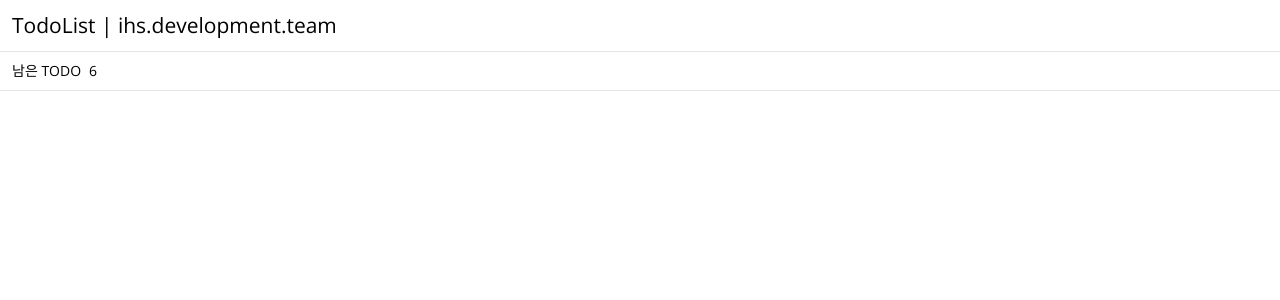
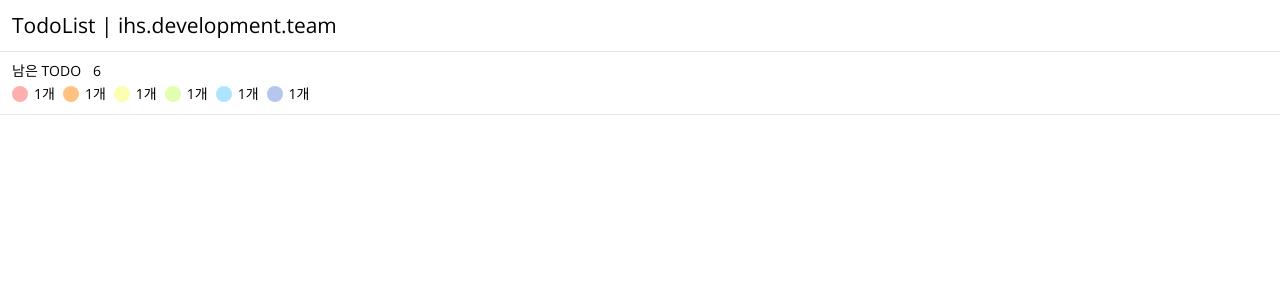
Before and after one commit to SmileRush/edu-frontend-todo, a Next.js app: page / in a window 1280 px wide. Shown: the top 300 px of the page. Built offline with nearby package versions, Linux system fonts and the light colour scheme.

Commit message:
#6 Find the number of TODO List by Colors

```diff
--- /dev/null
+++ b/components/TodoList/countTodoNumberByColors1.ts
@@ -0,0 +1,44 @@
+import { IProps } from '.'
+
+export const countTodoNumberByColors1 = ({ todos }: IProps) => {
+  let red = 0
+  let orange = 0
+  let yellow = 0
+  let green = 0
+  let blue = 0
+  let navy = 0
+
+  todos.forEach((todo) => {
+    switch (todo.color) {
+      case 'red':
+        red += 1
+        break;
+      case 'orange':
+        orange += 1
+        break;
+      case 'yellow':
+        yellow += 1
+        break;
+      case 'green':
+        green += 1
+        break;
+      case 'blue':
+        blue += 1
+        break;
+      case 'navy':
+        navy += 1
+        break;
+      default:
+        break;
+    }
+  })
+
+  return {
+    red,
+    orange,
+    yellow,
+    green,
+    blue,
+    navy,
+  }
+}
--- /dev/null
+++ b/components/TodoList/countTodoNumberByColors2.ts
@@ -0,0 +1,34 @@
+import { IProps } from '.'
+
+type ObjectIndexType = {
+  [key: string]: number | undefined
+}
+
+export const countTodoNumberByColors2 = ({ todos }: IProps) => {
+  const colors: ObjectIndexType = {}
+
+  todos.forEach((todo) => {
+    const value = colors[todo.color]
+    if (!value) {
+      // 존재하지 않던 key라면
+      colors[`${todo.color}`] = 1
+    } else {
+      // 존재하는 key라면
+      colors[`${todo.color}`] = value + 1
+    }
+  })
+
+  return colors
+}
+
+/*
+ * JavaScript에서 Object에 대괄호 표기법을 사용하면,
+ * 객체의 Property에 접근할 수 있다.
+ * colors[`${todo.color}`]는 undefined 이거나, 새로 넣어준 number일 것이다.
+ * 따라서 ObjectIndexType 타입에 [key]의 값으로 number | undefined라는 타입을 지정해주었다.
+ * ObjectIndexType 타입을 colors 객체에 지정해주지 않으면, 대괄호 표기법을 사용할 때 타입에러가 나온다.
+ * 각 투두 아이템에 대하여 색상이 없다면, 색상의 값을 1로,
+ * 색상이 이미 있다면 1을 더해주도록 했다.
+ * 이렇게 해서 색상의 값을 구할 수 있었다.
+ * 이렇게 얻은 Todo 색상의 개수들을 가지고 Styling 해본다.
+*/
--- a/components/TodoList/index.tsx
+++ b/components/TodoList/index.tsx
@@ -1,35 +1,90 @@
-import React from 'react';
-import styled from 'styled-components';
-import palette from '../../styles/palette';
-import { TodoListType } from '../../types/todo';
+import React from 'react'
+import styled from 'styled-components'
+import palette from '../../styles/palette'
+import { TodoListType } from '../../types/todo'
+import { countTodoNumberByColors2 } from './countTodoNumberByColors2'
 
 const Container = styled.div`
   width: 100%;
 
+  .todo-num {
+    margin-left: 12px;
+  }
+
   .todo-list-header {
     padding: 12px;
+    position: relative;
     border-bottom: 1px solid ${palette.gray};
 
     .todo-list-last-todo {
       font-size: 14px;
+      margin: 0 0 8px;
       span {
-        margin-left: 8px;
+        margin-left: 12px;
+      }
+    }
+
+    .todo-list-header-colors {
+      display: flex;
+
+      .todo-list-header-color-num {
+        display: flex;
+        margin-right: 8px;
+        p {
+          font-size: 14px;
+          line-height: 16px;
+          margin: 0;
+          margin-left: 6px;
+        }
+
+        .todo-list-header-round-color {
+          width: 16px;
+          height: 16px;
+          border-radius: 50%;
+        }
       }
     }
   }
+  .bg-blue {
+    background-color: ${palette.blue};
+  }
+  .bg-green {
+    background-color: ${palette.green};
+  }
+  .bg-navy {
+    background-color: ${palette.navy};
+  }
+  .bg-orange {
+    background-color: ${palette.orange};
+  }
+  .bg-red {
+    background-color: ${palette.red};
+  }
+  .bg-yellow {
+    background-color: ${palette.yellow};
+  }
 `
 
-interface IProps {
+export interface IProps {
   todos: TodoListType[]
 }
 
 const TodoList: React.FC<IProps> = ({ todos }) => {
+  const todoColorNums = countTodoNumberByColors2({ todos })
   return (
     <Container>
       <div className='todo-list-header'>
         <p className='todo-list-last-todo'>
           남은 TODO<span>{todos.length}</span>
         </p>
+        <div className='todo-list-header-colors'>
+          {Object.keys(todoColorNums).map((color, index) => (
+            <div className='todo-list-header-color-num' key={index}>
+              <div className={`todo-list-header-round-color bg-${color}`} />
+              <p>{todoColorNums[color]}개</p>
+            </div>
+          ))}
+        </div>
       </div>
     </Container>
   )
```
Also changed, not shown: components/TodoList/IF문으로Number구하기.ts (added, +40 -0 lines), components/TodoList/SWITCH문으로Number구하기.ts (added, +44 -0 lines).
